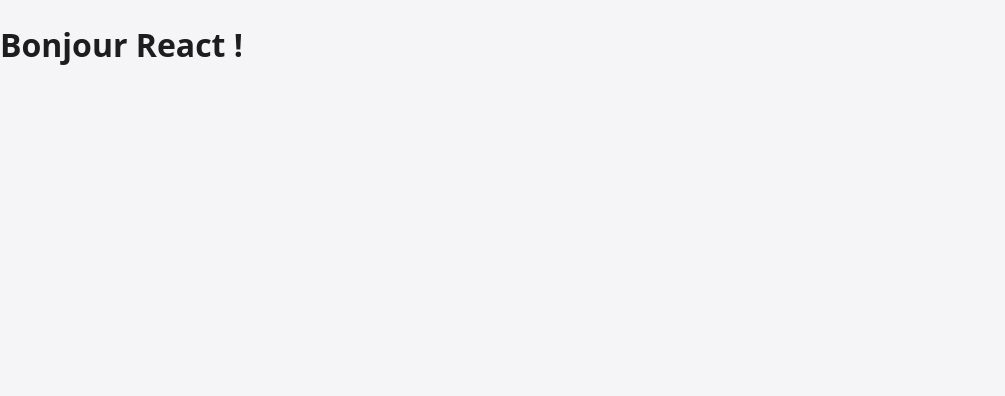
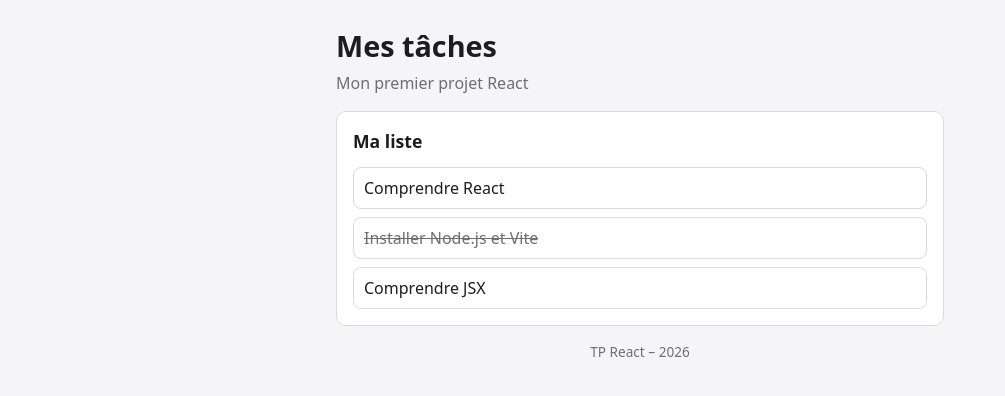
Before and after one commit to elfarissio-sec/tp-react-taches, a React (Vite) app in the folder mes-taches/: page / in a window 1280 px wide. Shown: the top 396 px of the page, without its empty margins (0-1005 px from the left). Built offline with nearby package versions, Linux system fonts and the light colour scheme.

Commit message:
Étape 1 : premiers composants

```diff
--- a/mes-taches/src/App.jsx
+++ b/mes-taches/src/App.jsx
@@ -1,5 +1,18 @@
+import Entete from './components/Entete.jsx'
+import ListeTaches from './components/ListeTaches.jsx'
+import Pied from './components/Pied.jsx'
+
 function App() {
-  return <h1>Bonjour React !</h1>
+  return (
+    <div className="app">
+      <Entete />
+      <section className="carte">
+        <h2>Ma liste</h2>
+        <ListeTaches />
+      </section>
+      <Pied />
+    </div>
+  )
 }
 
 export default App
--- /dev/null
+++ b/mes-taches/src/components/Entete.jsx
@@ -0,0 +1,10 @@
+function Entete() {
+  return (
+    <header className="entete">
+      <h1>Mes tâches</h1>
+      <p>Mon premier projet React</p>
+    </header>
+  )
+}
+
+export default Entete
--- /dev/null
+++ b/mes-taches/src/components/ListeTaches.jsx
@@ -0,0 +1,19 @@
+function ListeTaches() {
+  return (
+    <ul className="liste-taches">
+      <li className="tache">
+        <span className="titre">Comprendre React</span>
+      </li>
+
+      <li className="tache terminee">
+        <span className="titre">Installer Node.js et Vite</span>
+      </li>
+
+      <li className="tache">
+        <span className="titre">Comprendre JSX</span>
+      </li>
+    </ul>
+  )
+}
+
+export default ListeTaches
--- /dev/null
+++ b/mes-taches/src/components/Pied.jsx
@@ -0,0 +1,11 @@
+const ANNEE = new Date().getFullYear()
+
+function Pied() {
+  return (
+    <footer className="pied">
+      TP React – {ANNEE}
+    </footer>
+  )
+}
+
+export default Pied
```
